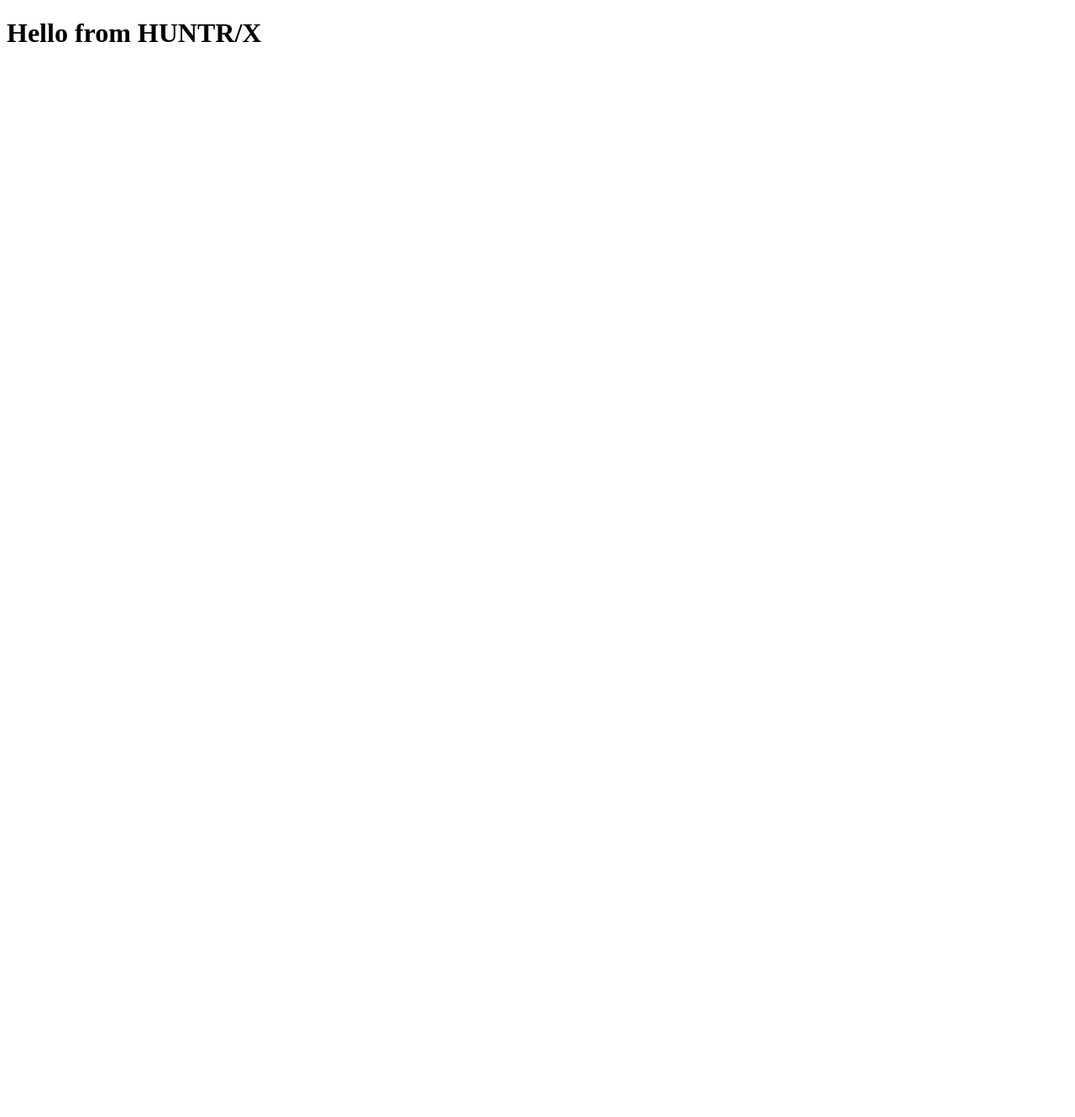
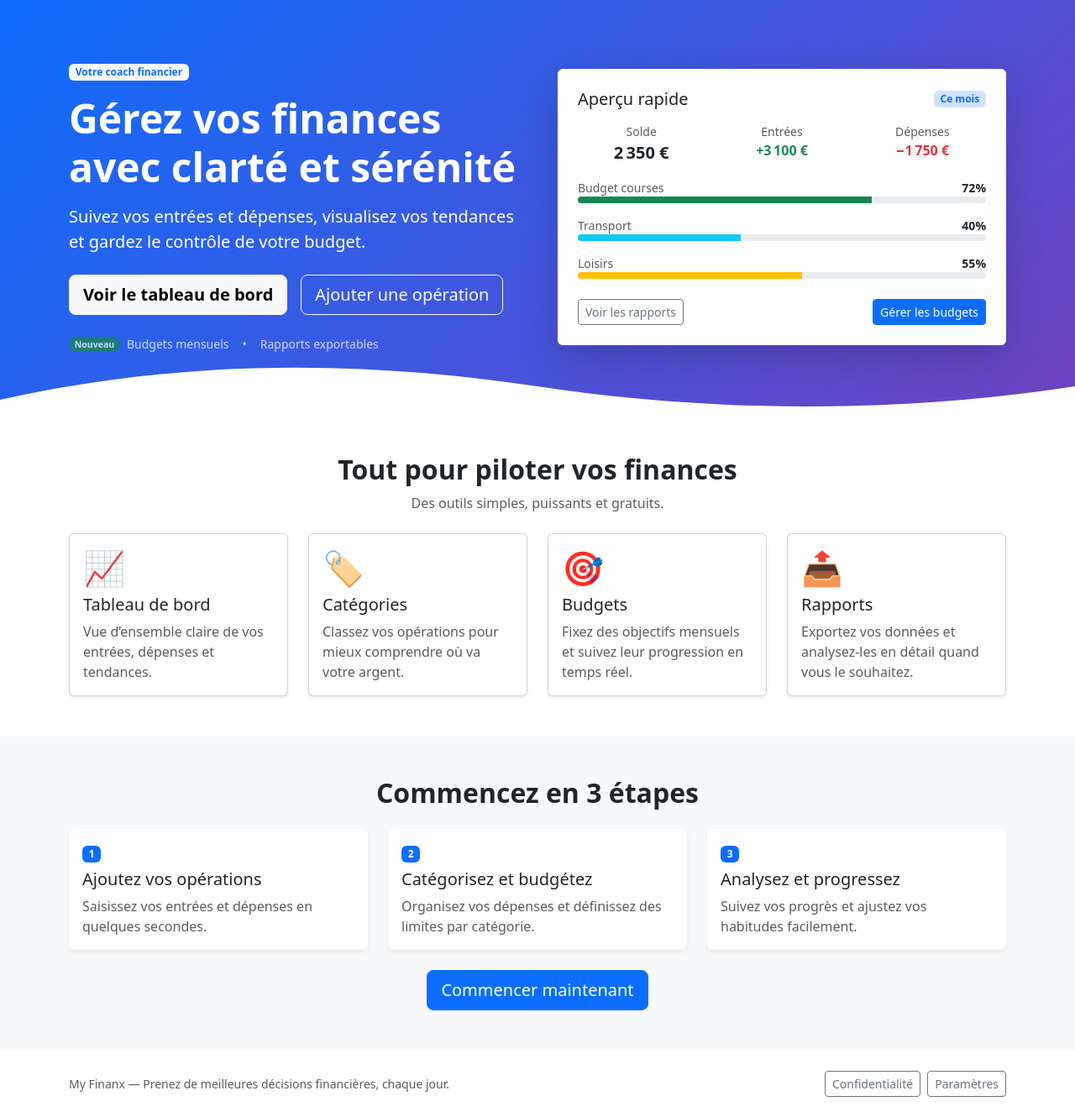
Before and after one commit to HermesOliho/MyFinanx, a Vue app: page / in a window 1280 px wide. Shown: the whole page at 84% size. Before the commit the page ends 800 px from the top, so only its background shows below. Built offline with nearby package versions, Linux system fonts and the light colour scheme; the HTML template or start-up script is replaced by a standard one.

Commit message:
Ajout de la page d'accueil

```diff
--- a/package.json
+++ b/package.json
@@ -16,6 +16,7 @@
     "format": "prettier --write src/"
   },
   "dependencies": {
+    "bootstrap": "5.3.8",
     "pinia": "^3.0.3",
     "vue": "^3.5.22",
     "vue-router": "^4.5.1"
--- a/src/App.vue
+++ b/src/App.vue
@@ -1,4 +1,7 @@
-<script setup lang="ts"></script>
+<script setup lang="ts">
+import 'bootstrap/dist/css/bootstrap.min.css'
+import 'bootstrap'
+</script>
 
 <template>
   <RouterView />
--- a/src/views/WelcomeView.vue
+++ b/src/views/WelcomeView.vue
@@ -1,5 +1,242 @@
 <template>
-  <h1>Hello from HUNTR/X</h1>
+  <div class="min-vh-100 d-flex flex-column">
+    <!-- Hero -->
+    <section
+      class="position-relative text-white"
+      style="background: linear-gradient(135deg, #0d6efd 0%, #6f42c1 100%)"
+    >
+      <div class="container py-5">
+        <div class="row align-items-center g-5 py-4">
+          <div class="col-lg-6">
+            <span class="badge bg-light text-primary mb-3">Votre coach financier</span>
+            <h1 class="display-5 fw-bold mb-3">Gérez vos finances avec clarté et sérénité</h1>
+            <p class="lead opacity-90 mb-4">
+              Suivez vos entrées et dépenses, visualisez vos tendances et gardez le contrôle de
+              votre budget.
+            </p>
+            <div class="d-flex flex-wrap gap-3">
+              <router-link to="/dashboard" class="btn btn-light btn-lg fw-semibold"
+                >Voir le tableau de bord</router-link
+              >
+              <router-link to="/operations/new" class="btn btn-outline-light btn-lg"
+                >Ajouter une opération</router-link
+              >
+            </div>
+            <div class="d-flex align-items-center gap-3 mt-4 small opacity-75">
+              <span class="d-inline-flex align-items-center">
+                <span class="badge rounded-pill bg-success me-2">Nouveau</span> Budgets mensuels
+              </span>
+              <span class="d-none d-sm-inline">•</span>
+              <span class="d-none d-sm-inline">Rapports exportables</span>
+            </div>
+          </div>
+
+          <div class="col-lg-6">
+            <div class="card shadow-lg border-0 overflow-hidden">
+              <div class="card-body p-4">
+                <div class="d-flex justify-content-between align-items-center mb-3">
+                  <h5 class="mb-0">Aperçu rapide</h5>
+                  <span class="badge bg-primary-subtle text-primary">Ce mois</span>
+                </div>
+
+                <div class="row text-center g-3 mb-3">
+                  <div class="col-4">
+                    <div class="small text-muted">Solde</div>
+                    <div class="fw-bold fs-5">2 350 €</div>
+                  </div>
+                  <div class="col-4">
+                    <div class="small text-muted">Entrées</div>
+                    <div class="fw-bold text-success">+3 100 €</div>
+                  </div>
+                  <div class="col-4">
+                    <div class="small text-muted">Dépenses</div>
+                    <div class="fw-bold text-danger">−1 750 €</div>
+                  </div>
+                </div>
+
+                <div class="mb-3">
+                  <div class="d-flex justify-content-between small">
+                    <span class="text-muted">Budget courses</span>
+                    <span class="fw-semibold">72%</span>
+                  </div>
+                  <div class="progress" style="height: 8px">
+                    <div class="progress-bar bg-success" style="width: 72%"></div>
+                  </div>
+                </div>
+
+                <div class="mb-3">
+                  <div class="d-flex justify-content-between small">
+                    <span class="text-muted">Transport</span>
+                    <span class="fw-semibold">40%</span>
+                  </div>
+                  <div class="progress" style="height: 8px">
+                    <div class="progress-bar bg-info" style="width: 40%"></div>
+                  </div>
+                </div>
+
+                <div class="mb-4">
+                  <div class="d-flex justify-content-between small">
+                    <span class="text-muted">Loisirs</span>
+                    <span class="fw-semibold">55%</span>
+                  </div>
+                  <div class="progress" style="height: 8px">
+                    <div class="progress-bar bg-warning" style="width: 55%"></div>
+                  </div>
+                </div>
+
+                <div class="d-flex justify-content-between">
+                  <router-link to="/reports" class="btn btn-outline-secondary btn-sm"
+                    >Voir les rapports</router-link
+                  >
+                  <router-link to="/budgets" class="btn btn-primary btn-sm"
+                    >Gérer les budgets</router-link
+                  >
+                </div>
+              </div>
+            </div>
+          </div>
+        </div>
+      </div>
+
+      <svg
+        class="position-absolute bottom-0 start-0 w-100"
+        height="80"
+        viewBox="0 0 1440 80"
+        preserveAspectRatio="none"
+        aria-hidden="true"
+      >
+        <path
+          d="M0,64 C240,16 480,16 720,48 C960,80 1200,80 1440,48 L1440,80 L0,80 Z"
+          fill="#ffffff"
+        />
+      </svg>
+    </section>
+
+    <!-- Features -->
+    <section class="container my-5">
+      <div class="text-center mb-4">
+        <h2 class="fw-bold">Tout pour piloter vos finances</h2>
+        <p class="text-muted mb-0">Des outils simples, puissants et gratuits.</p>
+      </div>
+
+      <div class="row g-4">
+        <div class="col-12 col-md-6 col-lg-3">
+          <div class="card h-100 shadow-sm">
+            <div class="card-body">
+              <div class="display-6 mb-2">📈</div>
+              <h5 class="card-title">Tableau de bord</h5>
+              <p class="card-text text-muted">
+                Vue d’ensemble claire de vos entrées, dépenses et tendances.
+              </p>
+            </div>
+          </div>
+        </div>
+
+        <div class="col-12 col-md-6 col-lg-3">
+          <div class="card h-100 shadow-sm">
+            <div class="card-body">
+              <div class="display-6 mb-2">🏷️</div>
+              <h5 class="card-title">Catégories</h5>
+              <p class="card-text text-muted">
+                Classez vos opérations pour mieux comprendre où va votre argent.
+              </p>
+            </div>
+          </div>
+        </div>
+
+        <div class="col-12 col-md-6 col-lg-3">
+          <div class="card h-100 shadow-sm">
+            <div class="card-body">
+              <div class="display-6 mb-2">🎯</div>
+              <h5 class="card-title">Budgets</h5>
+              <p class="card-text text-muted">
+                Fixez des objectifs mensuels et suivez leur progression en temps réel.
+              </p>
+            </div>
+          </div>
+        </div>
+
+        <div class="col-12 col-md-6 col-lg-3">
+          <div class="card h-100 shadow-sm">
+            <div class="card-body">
+              <div class="display-6 mb-2">📤</div>
+              <h5 class="card-title">Rapports</h5>
+              <p class="card-text text-muted">
+                Exportez vos données et analysez-les en détail quand vous le souhaitez.
+              </p>
+            </div>
+          </div>
+        </div>
+      </div>
+    </section>
+
+    <!-- How it works -->
+    <section class="bg-light py-5">
+      <div class="container">
+        <div class="text-center mb-4">
+          <h2 class="fw-bold">Commencez en 3 étapes</h2>
+        </div>
+        <div class="row g-4">
+          <div class="col-md-4">
+            <div class="card h-100 border-0 shadow-sm">
+              <div class="card-body">
+                <div class="badge bg-primary mb-2">1</div>
+                <h5 class="card-title">Ajoutez vos opérations</h5>
+                <p class="card-text text-muted">
+                  Saisissez vos entrées et dépenses en quelques secondes.
+                </p>
+              </div>
+            </div>
+          </div>
+          <div class="col-md-4">
+            <div class="card h-100 border-0 shadow-sm">
+              <div class="card-body">
+                <div class="badge bg-primary mb-2">2</div>
+                <h5 class="card-title">Catégorisez et budgétez</h5>
+                <p class="card-text text-muted">
+                  Organisez vos dépenses et définissez des limites par catégorie.
+                </p>
+              </div>
+            </div>
+          </div>
+          <div class="col-md-4">
+            <div class="card h-100 border-0 shadow-sm">
+              <div class="card-body">
+                <div class="badge bg-primary mb-2">3</div>
+                <h5 class="card-title">Analysez et progressez</h5>
+                <p class="card-text text-muted">
+                  Suivez vos progrès et ajustez vos habitudes facilement.
+                </p>
+              </div>
+            </div>
+          </div>
+        </div>
+
+        <div class="text-center mt-4">
+          <router-link to="/onboarding" class="btn btn-primary btn-lg"
+            >Commencer maintenant</router-link
+          >
+        </div>
+      </div>
+    </section>
+
+    <!-- Footer CTA -->
+    <footer class="container py-4">
+      <div class="d-flex flex-column flex-md-row justify-content-between align-items-center gap-3">
+        <div class="text-muted small">
+          My Finanx — Prenez de meilleures décisions financières, chaque jour.
+        </div>
+        <div class="d-flex gap-2">
+          <router-link to="/privacy" class="btn btn-outline-secondary btn-sm"
+            >Confidentialité</router-link
+          >
+          <router-link to="/settings" class="btn btn-outline-secondary btn-sm"
+            >Paramètres</router-link
+          >
+        </div>
+      </div>
+    </footer>
+  </div>
 </template>
 
 <script setup lang="ts">
```
Also changed, not shown: 1 other file (tests, documents, lock files or other folders).
